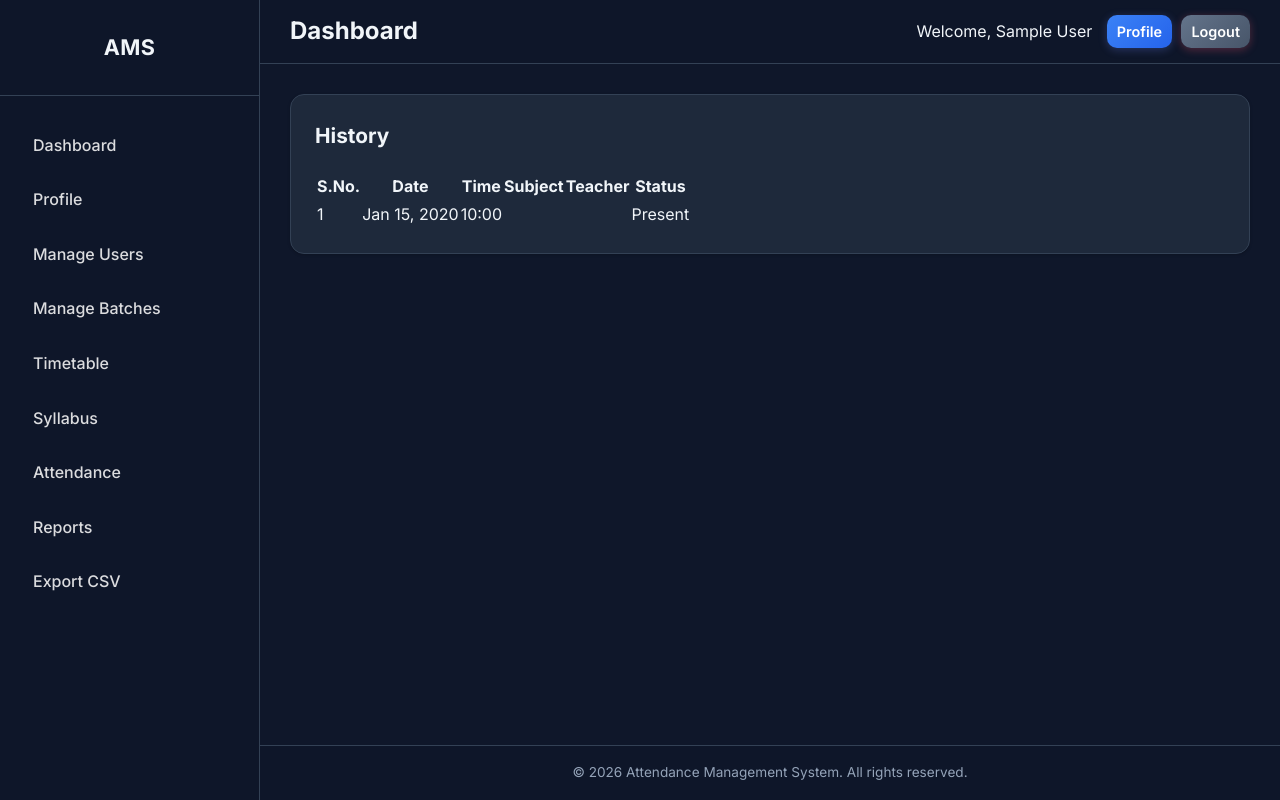
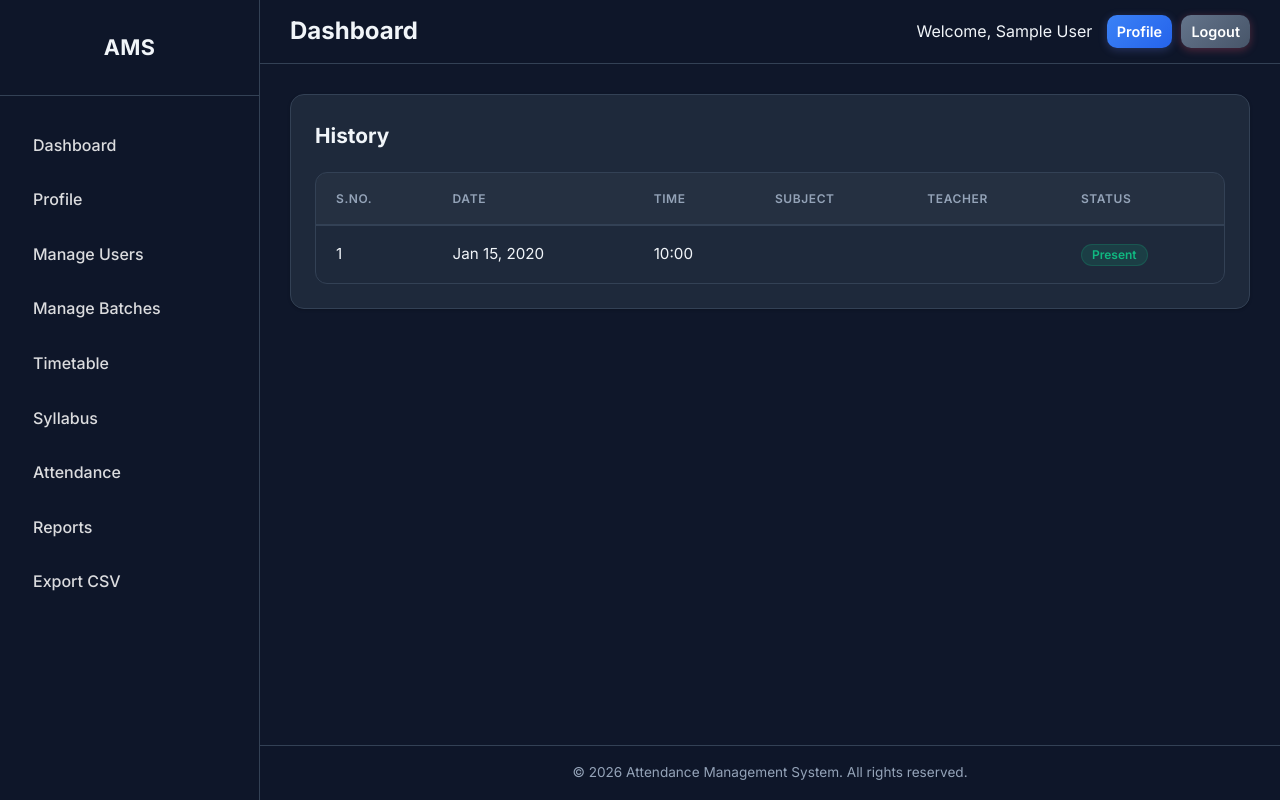
Before and after one commit to AnilYadav17/attendance_project, a Django app: page /history/ in a window 1280 px wide. Run offline with Django 4.2, Linux system fonts and the light colour scheme; a user stored in the database is signed in; tables that the repository leaves empty hold one stand-in row (values such as "Sample post"); data that the repository does not hold is empty.

Commit message:
Changes theme and Added featues like TimeTable , Syllabus view

```diff
--- a/attendance_project/models.py
+++ b/attendance_project/models.py
@@ -11,7 +11,7 @@ class User(AbstractUser):
         return self.username
 
 class Batch(models.Model):
-    name = models.CharField(max_length=50, unique=True) # e.g., "Class 10 A"
+    name = models.CharField(max_length=50) # e.g., "Class 10 A"
     year = models.IntegerField()
 
     def __str__(self):
--- a/attendance_project/static/css/base.css
+++ b/attendance_project/static/css/base.css
@@ -37,7 +37,11 @@
 }
 
 body {
-  font-family: "Inter", -apple-system, BlinkMacSystemFont, "Segoe UI",
+  font-family:
+    "Inter",
+    -apple-system,
+    BlinkMacSystemFont,
+    "Segoe UI",
     sans-serif;
   background: var(--bg-light);
   color: var(--text-color);
@@ -134,7 +138,9 @@ body {
   color: rgba(255, 255, 255, 0.85);
   text-decoration: none;
   border-radius: 10px;
-  transition: background 0.15s ease, color 0.15s ease;
+  transition:
+    background 0.15s ease,
+    color 0.15s ease;
   font-weight: 500;
   position: relative;
 }
@@ -173,7 +179,9 @@ body {
   display: inline-block;
   font-weight: 600;
   font-size: 0.9rem;
-  transition: opacity 0.15s ease, box-shadow 0.15s ease;
+  transition:
+    opacity 0.15s ease,
+    box-shadow 0.15s ease;
   text-align: center;
 }
 
@@ -344,8 +352,12 @@ body {
 }
 
 @keyframes slideIn {
-  from { opacity: 0; }
-  to { opacity: 1; }
+  from {
+    opacity: 0;
+  }
+  to {
+    opacity: 1;
+  }
 }
 
 .alert-success {
@@ -372,8 +384,12 @@ body {
 }
 
 @keyframes fadeIn {
-  from { opacity: 0; }
-  to { opacity: 1; }
+  from {
+    opacity: 0;
+  }
+  to {
+    opacity: 1;
+  }
 }
 
 /* Responsive */
@@ -391,3 +407,104 @@ body {
     display: none;
   }
 }
+
+/* Table Styling */
+.table-container {
+  width: 100%;
+  overflow-x: auto;
+  border-radius: 12px;
+  border: 1px solid var(--border-color);
+  background: var(--bg-card);
+  margin-top: 10px;
+}
+
+table {
+  width: 100%;
+  border-collapse: collapse;
+  color: var(--text-color);
+  font-size: 0.95rem;
+  border-spacing: 0;
+}
+
+thead {
+  background-color: rgba(255, 255, 255, 0.03);
+  border-bottom: 2px solid var(--border-color);
+}
+
+th,
+td {
+  padding: 16px 20px;
+  text-align: left;
+  vertical-align: middle;
+}
+
+th {
+  font-weight: 600;
+  text-transform: uppercase;
+  font-size: 0.75rem;
+  letter-spacing: 0.05em;
+  color: var(--text-muted);
+}
+
+tbody tr {
+  border-bottom: 1px solid var(--border-color);
+  transition: background-color 0.15s ease;
+}
+
+tbody tr:last-child {
+  border-bottom: none;
+}
+
+tbody tr:hover {
+  background-color: rgba(255, 255, 255, 0.02);
+}
+
+/* Status Badges */
+.status-badge {
+  display: inline-flex;
+  align-items: center;
+  padding: 4px 10px;
+  border-radius: 20px;
+  font-size: 0.75rem;
+  font-weight: 600;
+  line-height: 1;
+}
+
+.status-badge.present {
+  background: rgba(16, 185, 129, 0.15);
+  color: #10b981;
+  border: 1px solid rgba(16, 185, 129, 0.2);
+}
+
+.status-badge.absent {
+  background: rgba(239, 68, 68, 0.15);
+  color: #ef4444;
+  border: 1px solid rgba(239, 68, 68, 0.2);
+}
+
+.status-badge.pending {
+  background: rgba(245, 158, 11, 0.15);
+  color: #f59e0b;
+  border: 1px solid rgba(245, 158, 11, 0.2);
+}
+
+/* Action Buttons inside tables */
+td .btn {
+  padding: 6px 12px;
+  font-size: 0.8rem;
+  margin-right: 5px;
+}
+
+td .action-buttons {
+  display: flex;
+  gap: 8px;
+  align-items: center;
+}
+
+/* Empty State */
+td[colspan] {
+  text-align: center;
+  padding: 40px;
+  color: var(--text-muted);
+  font-style: italic;
+}
--- a/attendance_project/templates/admin/admin_attendance_report.html
+++ b/attendance_project/templates/admin/admin_attendance_report.html
@@ -51,6 +51,7 @@
     <div class="table-container">
         <table class="data-table">
             <thead>
+                <tr>
                     <th class="col-sno">S.No.</th>
                     <th class="col-date">Date & Time</th>
                     <th class="col-name">Student</th>
--- a/attendance_project/templates/admin/edit_batch.html
+++ b/attendance_project/templates/admin/edit_batch.html
@@ -13,6 +13,7 @@
         <div class="form-group">
             <label>Batch Name</label>
             <input type="text" name="name" class="form-control" value="{{ batch.name }}" required>
+            <small class="text-muted">Batch name can be same as other batches if year is different.</small>
         </div>
 
         <div class="form-group">
--- a/attendance_project/templates/admin/manage_attendance.html
+++ b/attendance_project/templates/admin/manage_attendance.html
@@ -38,7 +38,7 @@
                         <button class="btn btn-primary" onclick="toggleRecords('{{ session.session_id }}')" style="padding: 5px 10px; font-size: 0.8rem;">View Records</button>
                     </td>
                 </tr>
-                <tr id="records-{{ session.session_id }}" style="display: none; background-color: #f9f9f9;">
+                <tr id="records-{{ session.session_id }}" style="display: none; background-color: rgba(255, 255, 255, 0.05);">
                     <td colspan="7">
                         <div style="padding: 10px 20px;">
                             <h4>Attendance Records</h4>
--- a/attendance_project/views.py
+++ b/attendance_project/views.py
@@ -261,8 +261,9 @@ def manage_batches(request):
         else:
             name = request.POST.get('name')
             year = request.POST.get('year')
-            if Batch.objects.filter(name=name).exists():
-                messages.error(request, 'Batch name already exists')
+            # Check for exact duplicate (name AND year)
+            if Batch.objects.filter(name=name, year=year).exists():
+                messages.error(request, 'Batch with this name and year already exists')
             else:
                 Batch.objects.create(name=name, year=year)
                 messages.success(request, 'Batch created successfully')
@@ -280,9 +281,9 @@ def edit_batch(request, batch_id):
         name = request.POST.get('name')
         year = request.POST.get('year')
 
-        # Check for duplicates excluding current batch
-        if Batch.objects.filter(name=name).exclude(id=batch_id).exists():
-            messages.error(request, 'Batch name already exists')
+        # Check for duplicates excluding current batch (name AND year combination)
+        if Batch.objects.filter(name=name, year=year).exclude(id=batch_id).exists():
+            messages.error(request, 'Batch with this name and year already exists')
         else:
             batch.name = name
             batch.year = year
```
Also changed, not shown: attendance_project/templates/admin/admin_syllabus.html (+12 -1 lines), attendance_project/templates/admin/manage_batches.html (+4 -3 lines), attendance_project/templates/teacher/manage_subjects.html (+4 -3 lines), attendance_project/migrations/0008_alter_batch_name.py (added).
